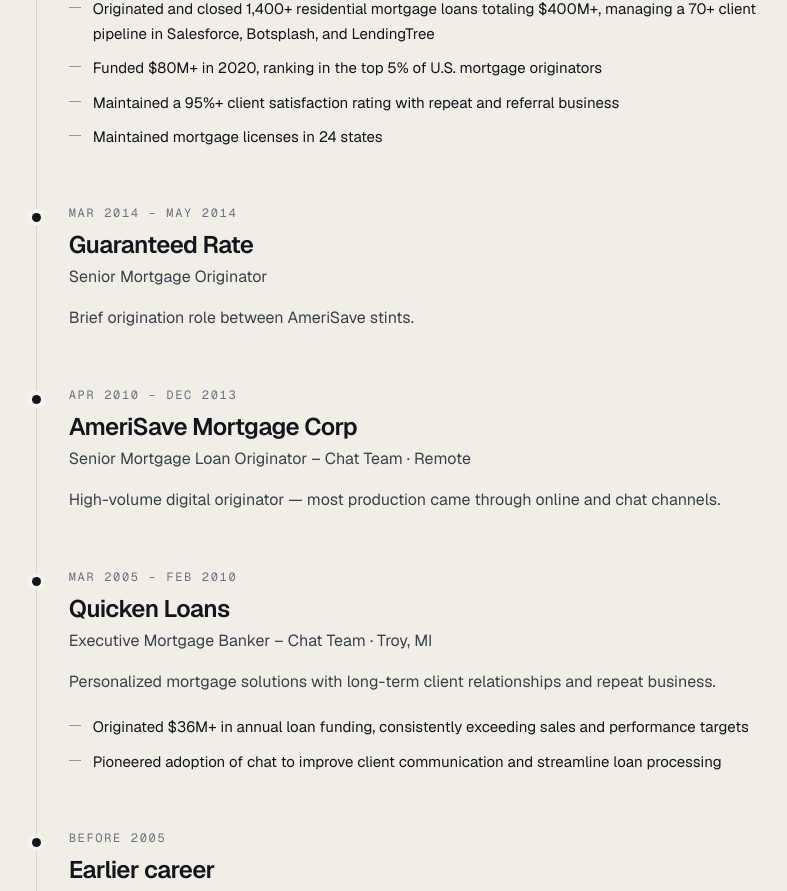
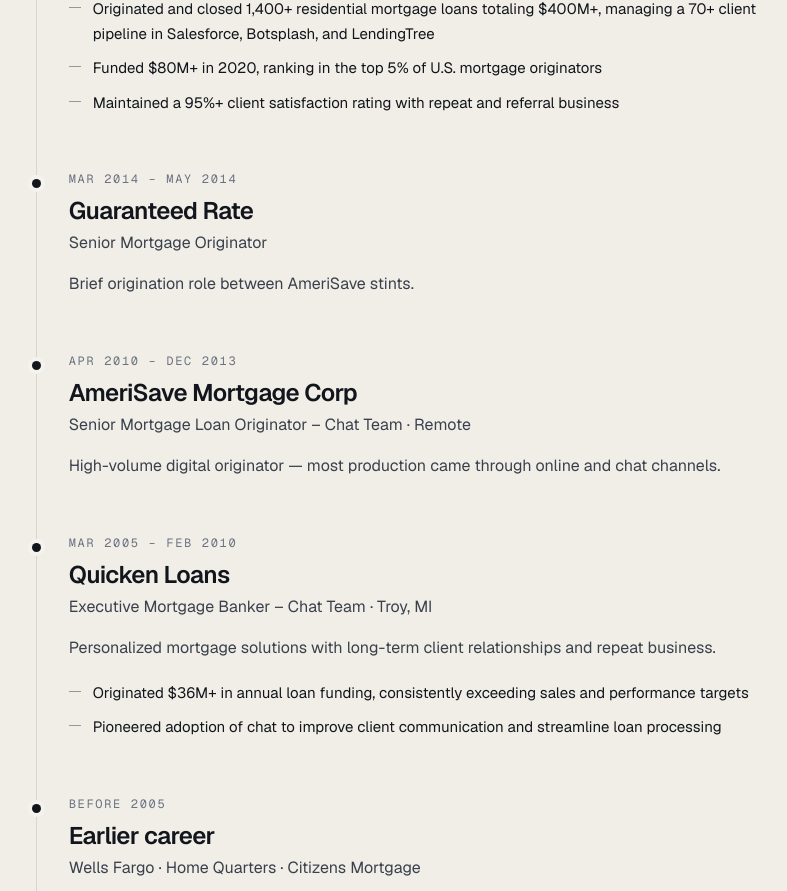
Before and after one commit to XBitcoinBytes/shaun-barry-portfolio, a Next.js app: page / in a window 1280 px wide. Shown: the part 3460-4351 px from the top of the page, without its empty margins (423-1210 px from the left). Built offline with nearby package versions, Linux system fonts and the light colour scheme.

Commit message:
Remove the AmeriSave 24-state license count
Drop the leftover "Maintained mortgage licenses in 24 states" line from the AmeriSave experience entry and the public résumé PDF so the site only states currently licensed in 36 states plus DC (NMLS #30170).

```diff
--- a/src/content/profile.ts
+++ b/src/content/profile.ts
@@ -83,7 +83,6 @@ export const experience: Role[] = [
       "Originated and closed 1,400+ residential mortgage loans totaling $400M+, managing a 70+ client pipeline in Salesforce, Botsplash, and LendingTree",
       "Funded $80M+ in 2020, ranking in the top 5% of U.S. mortgage originators",
       "Maintained a 95%+ client satisfaction rating with repeat and referral business",
-      "Maintained mortgage licenses in 24 states",
     ],
   },
   {
```
Also changed, not shown: 1 other file (tests, documents, lock files or other folders).
